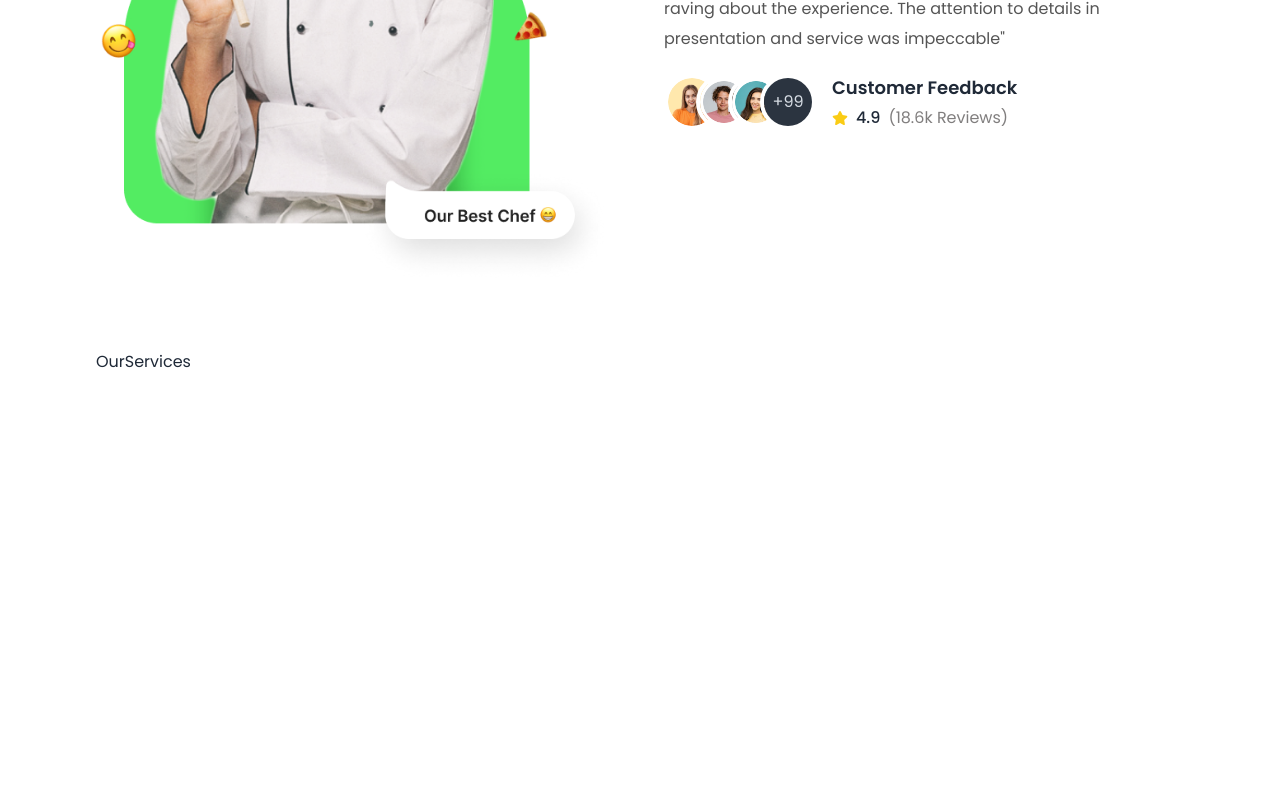
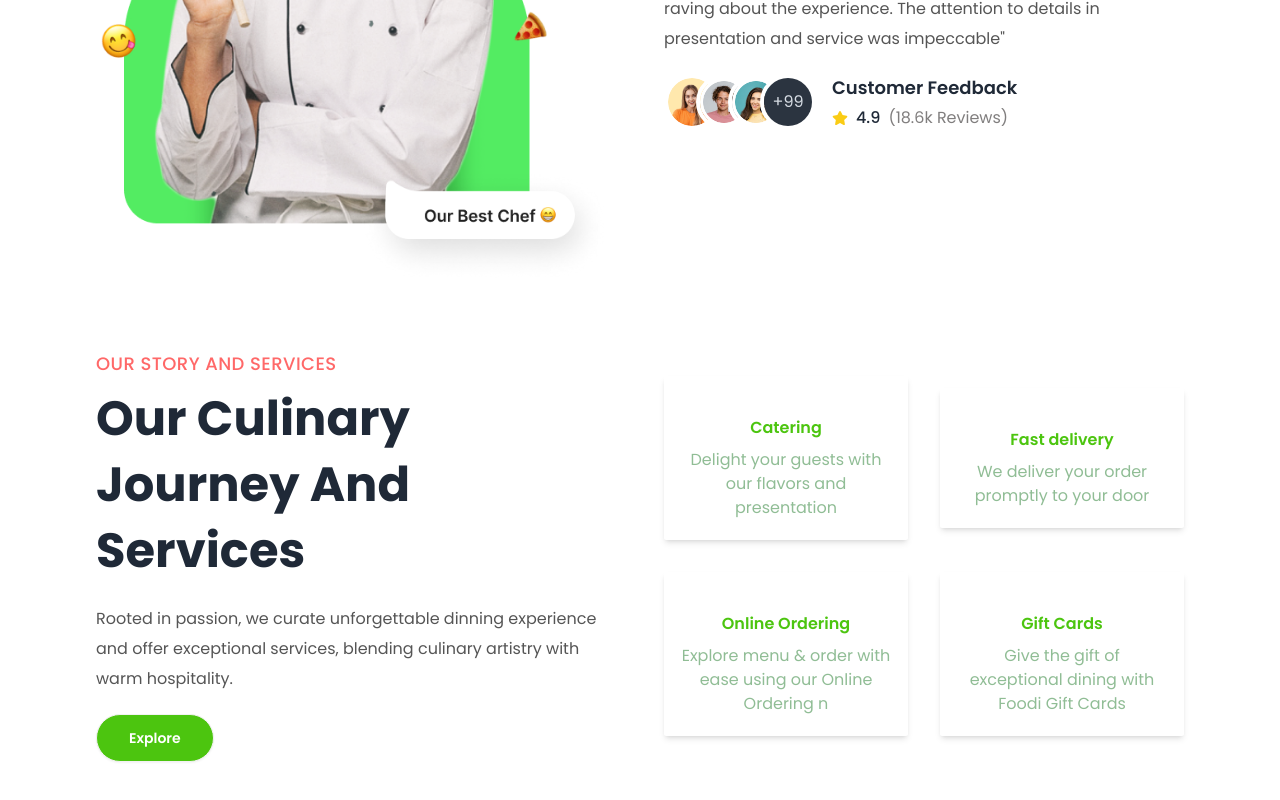
Before and after one commit to Mubarak1A/EatUp, a React (Vite) app in the folder EatUp-client/: page / in a window 1280 px wide. Shown: the part 2927-3727 px from the top of the page. Before the commit the page ends 3365 px from the top, so only its background shows below. Built offline with nearby package versions, Linux system fonts and the light colour scheme.

Commit message:
done with the Ourservice comp

```diff
--- a/EatUp-client/src/pages/home/components/OurServices.jsx
+++ b/EatUp-client/src/pages/home/components/OurServices.jsx
@@ -1,7 +1,47 @@
 import React from 'react'
 
 export default function OurServices() {
-  return (
-    <div className='section-container my-16'>OurServices</div>
-  )
+    const serviceLists = [
+        { id: 1, title: "Catering", des: "Delight your guests with our flavors and  presentation", img: "/images/home/services/icon1.png" },
+        { id: 2, title: "Fast delivery", des: "We deliver your order promptly to your door", img: "/images/home/services/icon2.png" },
+        { id: 3, title: "Online Ordering", des: "Explore menu & order with ease using our Online Ordering n", img: "/images/home/services/icon3.png" },
+        { id: 4, title: "Gift Cards", des: "Give the gift of exceptional dining with Foodi Gift Cards", img: "/images/home/services/icon4.png" },
+    ]
+
+    return (
+        <div className='section-container my-16'>
+            <div className='flex fle-col md:flex-row items-center justify-between gap-12'>
+                {/* text */}
+                <div className='md:w-1/2'>
+                    <div className='text-left md:w-4.5/5'>
+                        <p className='subtitle'>Our Story and Services</p>
+                        <h2 className='title'>Our Culinary Journey And Services</h2>
+                        <p className='my-5 text-secoundary leading-[30px]'>
+                            Rooted in passion, we curate unforgettable dinning experience and offer exceptional services,
+                            blending culinary artistry with warm hospitality.
+                        </p>
+                        <button className='btn bg-green text-white px-8 py-3 rounded-full'>Explore</button>
+                    </div>
+                </div>
+
+                {/* images */}
+                <div className='md:w-1/2'>
+                    <div className="grid sm:grid-cols-2 grid-cols-1 gap-8 items-center">
+                        {
+                            serviceLists.map((service) => [
+                                <div key={service.id}
+                                    className="shadow-md rounded-sm py-5 px-4 text-center space-y-2 text-green
+                        cursor-pointer hover:border hover:border-green transition-all duration-200"
+                                >
+                                    <img src={service.image} alt="" className='mx-auto' />
+                                    <h5 className='pt-3 font-semibold'>{service.title}</h5>
+                                    <p className='text-[#90BD95]'>{service.des}</p>
+                                </div>
+                            ])
+                        }
+                    </div>
+                </div>
+            </div>
+        </div>
+    )
 }
```
